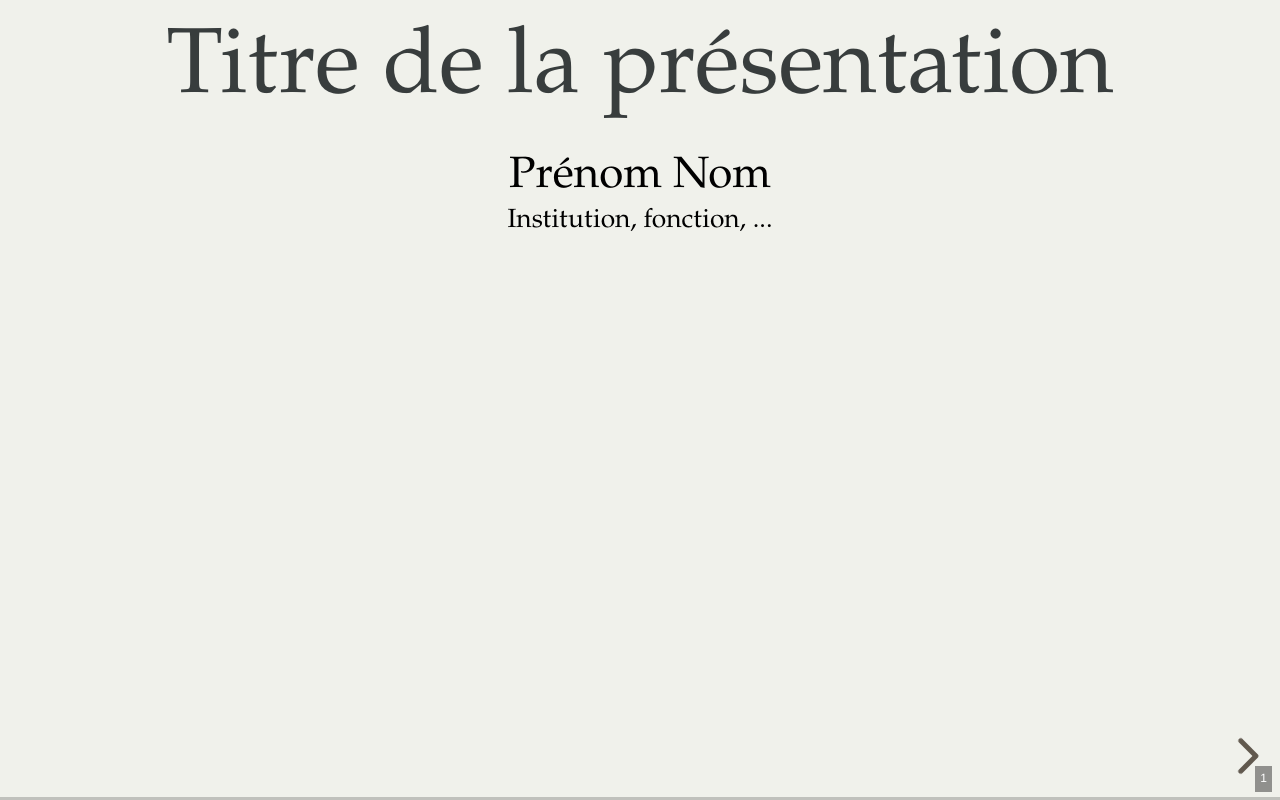
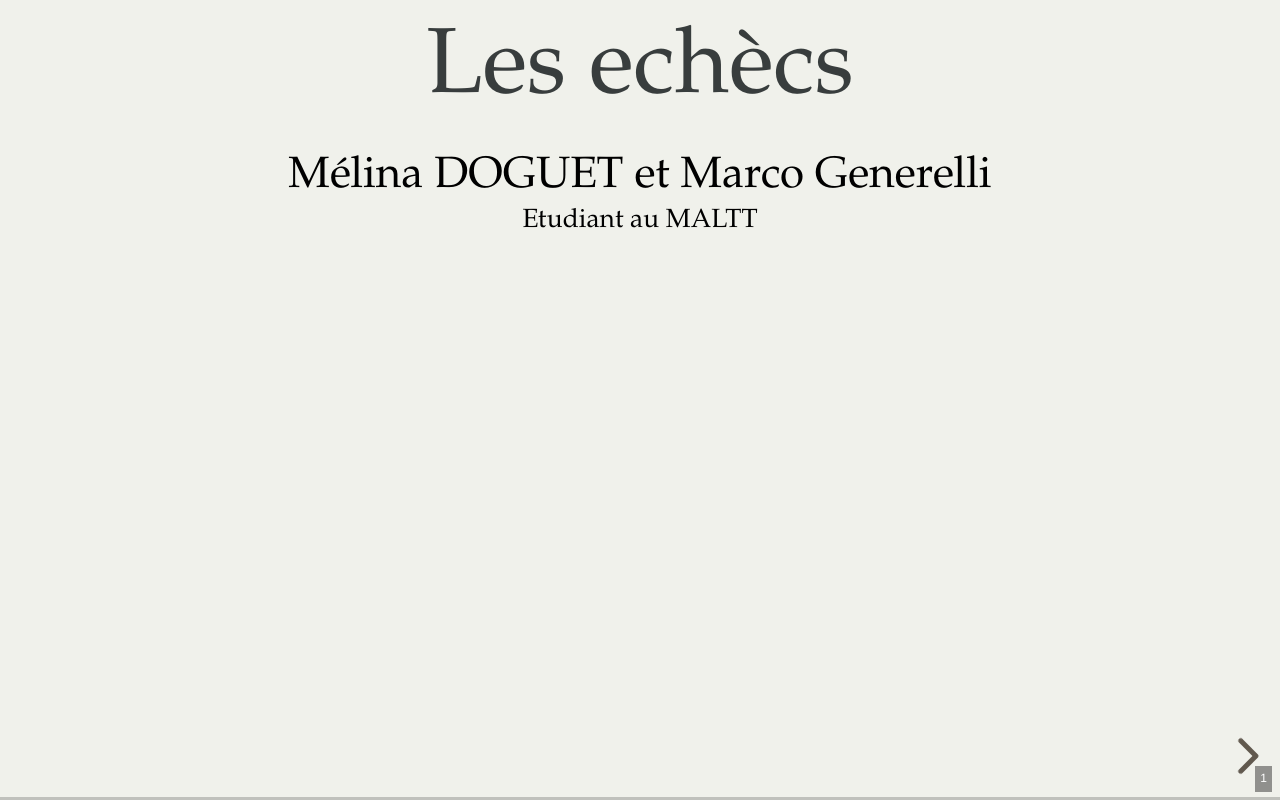
Before and after one commit to MeliDo93/exemple-ex6, a plain HTML site: page index.html in a window 1280 px wide. Drawn offline with nearby package versions, Linux system fonts and the light colour scheme; some packages are replaced by stand-ins of ours.

Commit message:
Update index.html

```diff
--- a/index.html
+++ b/index.html
@@ -23,10 +23,10 @@
 
         <!-- Slide avec titre -->
         <section>
-          <h2>Titre de la présentation</h2>
+          <h2>Les echècs</h2>
           <p>
-            Prénom Nom<br />
-            <small>Institution, fonction, ...</small>
+            Mélina DOGUET et Marco Generelli<br />
+            <small>Etudiant au MALTT</small>
           </p>
         </section>
 
```
